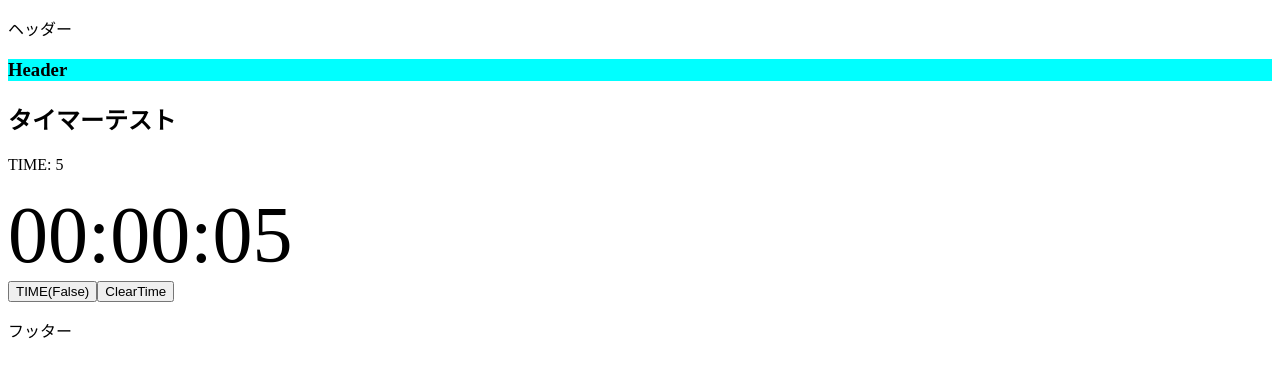
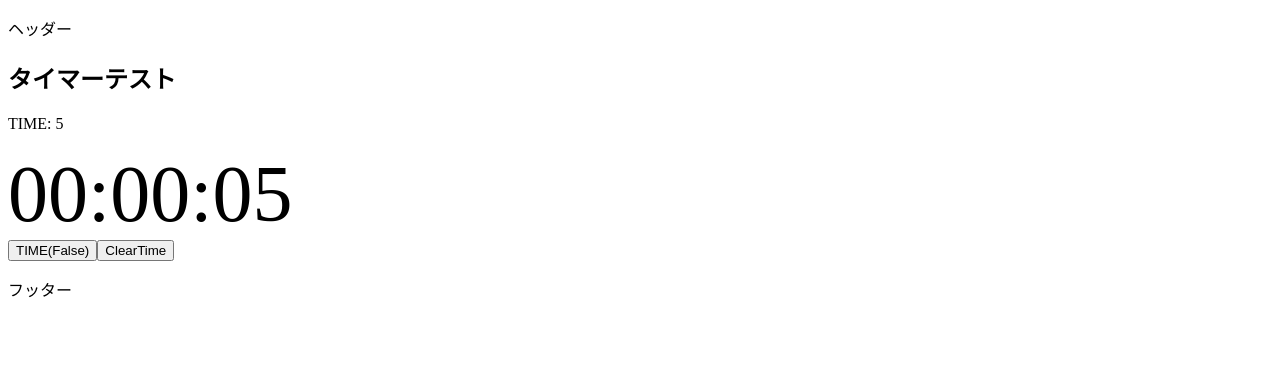
Before and after one commit to 2k2e2n/Clockshare_Vue, a Nuxt app: page / in a window 1280 px wide. Shown: the top 376 px of the page. Built offline with nearby package versions, Linux system fonts and the light colour scheme.

Commit message:
change header

```diff
--- a/components/Theheader.vue
+++ /dev/null
@@ -1,15 +0,0 @@
-<script setup>
-import { ref } from 'vue';
-
-</script>
-<template>
-  <div>
-    <h3 class="header">Header</h3>
-  </div>
-</template>
-
-<style>
-.header {
-  background-color: aqua;
-}
-</style>
--- a/pages/index.vue
+++ b/pages/index.vue
@@ -2,7 +2,7 @@
 import { ref } from 'vue';
 import Showtime from '@/components/Showtime.vue';
 import Resttime from '@/components/Resttime.vue';
-import Theheader from '~/components/Theheader.vue';
+
 
 const time  = ref(0);
 const isRest = ref(false);
@@ -45,7 +45,6 @@ function toggleRest() {
 </script>
 <template>
   <div>
-    <Theheader />
     <h2>タイマーテスト</h2>
     <p>TIME: {{ time }} </p>
     <Showtime v-if="!isRest" :time="time" />
```
